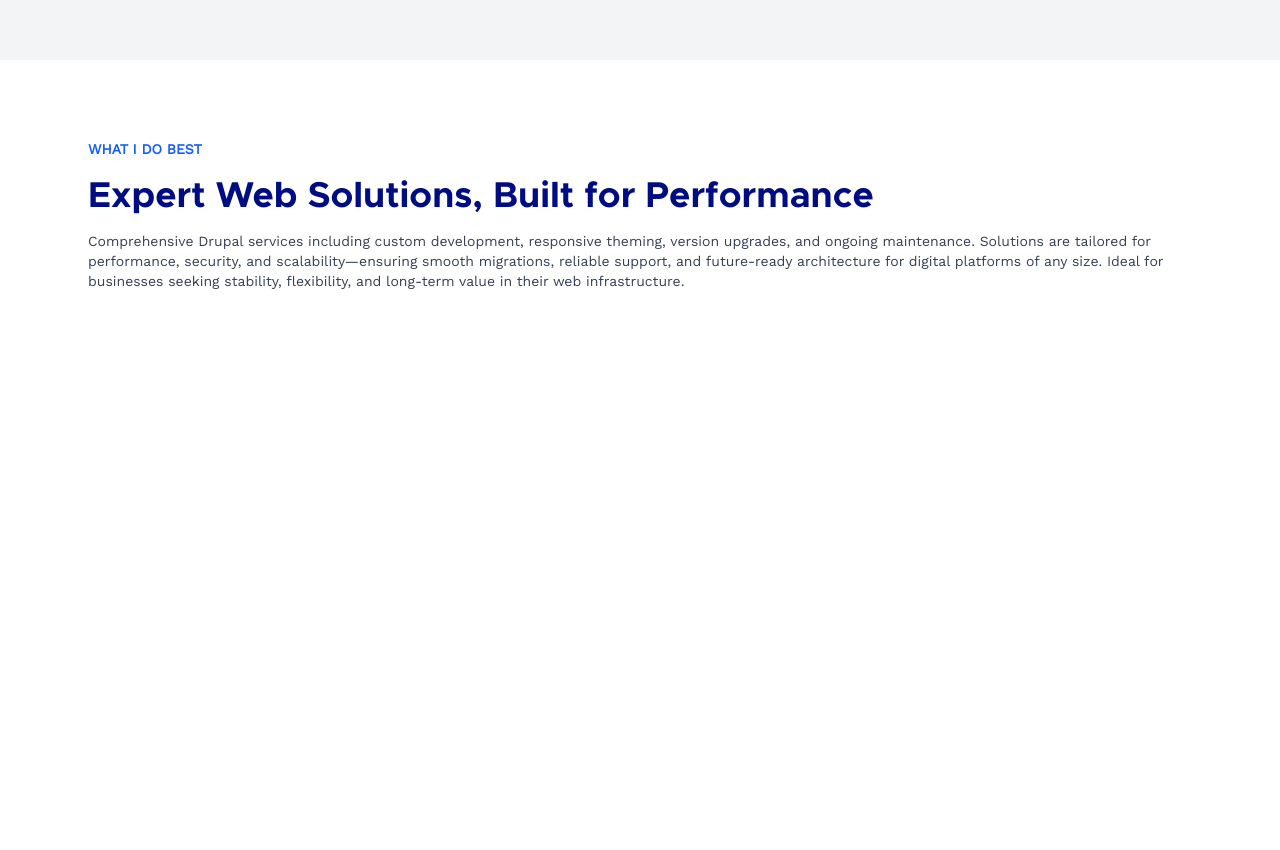
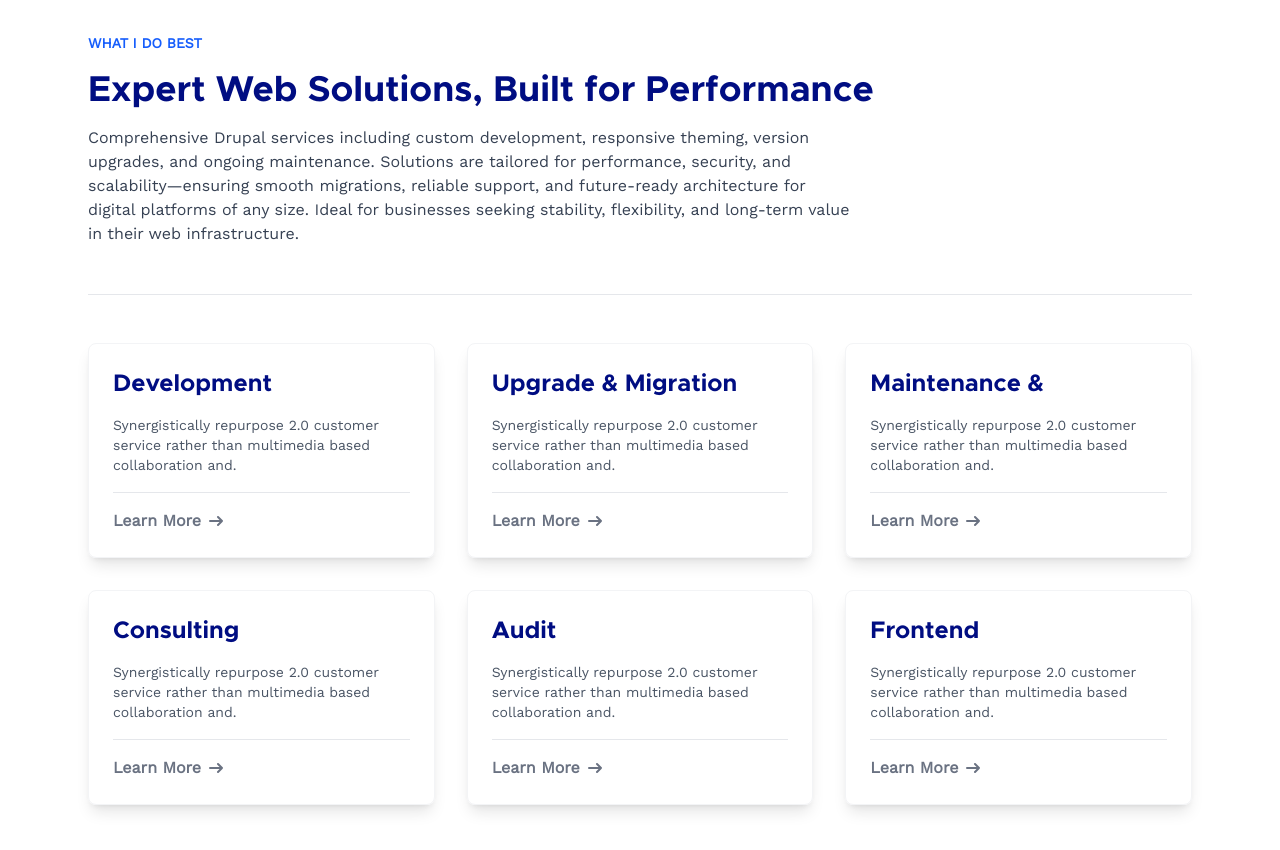
Before and after one commit to malabya/portfolio-mockup, a Next.js app: page / in a window 1280 px wide. Shown: the part 1200-2050 px from the top of the page. Before the commit the page ends 1652 px from the top, so only its background shows below. Built offline with nearby package versions, Linux system fonts and the light colour scheme.

Commit message:
Build ServiceCard component, Services section.

```diff
--- a/src/app/page.tsx
+++ b/src/app/page.tsx
@@ -5,11 +5,11 @@ import Services from "@/components/Services";
 
 export default function Home() {
   return (
-    <main className="site-content pt-25 sm:pt-40">
+    <main className="site-content relative -z-0 pt-25 sm:pt-40">
       <Container bgColor="bg-white" spacingBottomClass="pb-20 md:pb-40">
         <HomepageBanner />
       </Container>
-      <Container bgColor="bg-gray-100" spacingTopClass="pt-10 md:pt-20" spacingBottomClass="pb-20 md:pb-40">
+      <Container bgColor="bg-gray-100" spacingTopClass="pt-10 md:pt-20" spacingBottomClass="pb-10 md:pb-20">
         <About/>
       </Container>
       <Container bgColor="bg-white" spacingTopClass="pt-10 md:pt-20" spacingBottomClass="pb-20 md:pb-40">
--- a/src/components/About.tsx
+++ b/src/components/About.tsx
@@ -7,7 +7,7 @@ export default function About() {
     <TwoColumnLayout
       childrenLeftCol={
         <>
-          <Heading as="h2" subheading="About">Contributed. Certified. Committed to Quality.</Heading>
+          <Heading as="h2">Contributed. Certified. Committed to Quality.</Heading>
           <p className="text-gray-500">Acquia-certified Drupal developer with 12+ years of experience.
             I build secure, scalable, and maintainable Drupal platforms — from
             backend APIs to frontend theming and DevOps workflows.</p>
--- a/src/components/Cta.tsx
+++ b/src/components/Cta.tsx
@@ -6,21 +6,22 @@ import clsx from 'clsx';
 type CtaProps = {
   href: string;
   children: React.ReactNode;
-  variant?: 'primary' | 'secondary';
+  variant?: 'primary' | 'secondary' | 'tertiary';
   className?: string;
 };
 
 export default function Cta({ href, children, variant = 'primary', className }: CtaProps) {
-  const baseStyles = 'flex items-center px-4 py-2 font-bold rounded-3xl border transition-colors duration-200';
+  const baseStyles = 'inline-flex items-center font-bold rounded-3xl border transition-colors duration-200';
   const variantStyles = {
-    primary: 'bg-primary text-white border-primary hover:bg-white hover:text-primary',
-    secondary: 'bg-white text-primary border-primary hover:bg-primary hover:text-white',
+    primary: 'bg-primary px-4 py-2 text-white border-primary hover:bg-white hover:text-primary',
+    secondary: 'bg-white px-4 py-2 text-primary border-primary hover:bg-primary hover:text-white',
+    tertiary: 'bg-white px-0 py-0 text-gray-500 border-0 hover:text-primary',
   };
 
   return (
     <Link
       href={href}
-      className={clsx(baseStyles, variantStyles[variant], className)}
+      className={clsx(variantStyles[variant], baseStyles, className)}
     >
       <span>{children}</span>
       <svg
--- a/src/components/Header.tsx
+++ b/src/components/Header.tsx
@@ -4,7 +4,7 @@ import Cta from './Cta';
 
 export default function Header() {
   return (
-    <header className="site-header bg-white fixed top-0 start-0 w-full z-20 border-b border-gray-300">
+    <header className="site-header bg-white fixed top-0 start-0 w-full z-100 border-b border-gray-300">
       <div className="site-nav container max-w-6xl px-4 py-4 mx-auto flex items-center justify-between">
         <div className="site-branding">
           <a href="/" className="site-branding__logo flex items-center gap-2">
--- a/src/components/Heading.tsx
+++ b/src/components/Heading.tsx
@@ -13,7 +13,7 @@ const headingStyles: Record<NonNullable<HeadingProps["as"]>, string> = {
   h1: "text-4xl md:text-6xl",
   h2: "text-3xl md:text-4xl",
   h3: "text-2xl md:text-3xl",
-  h4: "text-xl md:text-3xl",
+  h4: "text-xl md:text-2xl",
   h5: "text-lg md:text-xl",
 };
 
--- /dev/null
+++ b/src/components/ServiceCard.tsx
@@ -0,0 +1,20 @@
+import Heading from "./Heading";
+import Cta from "./Cta";
+
+type ServiceCardProps = {
+  children: React.ReactNode;
+  heading: string,
+  href: string,
+}
+
+export default function ServiceCard({ children, heading, href }: ServiceCardProps) {
+  return (
+    <div className="border rounded-lg border-gray-100 shadow-lg px-6 py-6 hover:shadow-2xl transition-shadow duration-200">
+      <Heading as="h4">{heading}</Heading>
+      <div className="text-sm pb-4 mb-4 border-b text-gray-600 border-gray-200">
+        {children}
+      </div>
+      <Cta href={href} variant="tertiary">Learn More</Cta>
+    </div>
+  )
+}
--- a/src/components/Services.tsx
+++ b/src/components/Services.tsx
@@ -1,4 +1,5 @@
 import Heading from "./Heading";
+import ServiceCard from "./ServiceCard";
 
 export default function Services() {
   return (
@@ -6,7 +7,7 @@ export default function Services() {
       <Heading as="h2" subheading="What I Do Best">
         Expert Web Solutions, Built for Performance
       </Heading>
-      <p className="text-sm text-gray-700">
+      <p className="text-gray-700 max-w-3xl">
         Comprehensive Drupal services including custom development, responsive
         theming, version upgrades, and ongoing maintenance. Solutions are
         tailored for performance, security, and scalability—ensuring smooth
@@ -14,8 +15,25 @@ export default function Services() {
         platforms of any size. Ideal for businesses seeking stability,
         flexibility, and long-term value in their web infrastructure.
       </p>
-      <div className="grid sm:grid-cols-1 md:grid-cols-2 lg:grid-cols-4 gap-2">
-
+      <div className="grid sm:grid-cols-1 md:grid-cols-3 gap-8 border-t border-gray-200 pt-6 mt-6 sm:pt-12 md:mt-12">
+        <ServiceCard heading="Development" href="/development">
+          Synergistically repurpose 2.0 customer service rather than multimedia based collaboration and.
+        </ServiceCard>
+        <ServiceCard heading="Upgrade & Migration" href="/development">
+          Synergistically repurpose 2.0 customer service rather than multimedia based collaboration and.
+        </ServiceCard>
+        <ServiceCard heading="Maintenance &" href="/development">
+          Synergistically repurpose 2.0 customer service rather than multimedia based collaboration and.
+        </ServiceCard>
+        <ServiceCard heading="Consulting" href="/development">
+          Synergistically repurpose 2.0 customer service rather than multimedia based collaboration and.
+        </ServiceCard>
+        <ServiceCard heading="Audit" href="/development">
+          Synergistically repurpose 2.0 customer service rather than multimedia based collaboration and.
+        </ServiceCard>
+        <ServiceCard heading="Frontend" href="/development">
+          Synergistically repurpose 2.0 customer service rather than multimedia based collaboration and.
+        </ServiceCard>
       </div>
     </>
   )
```
